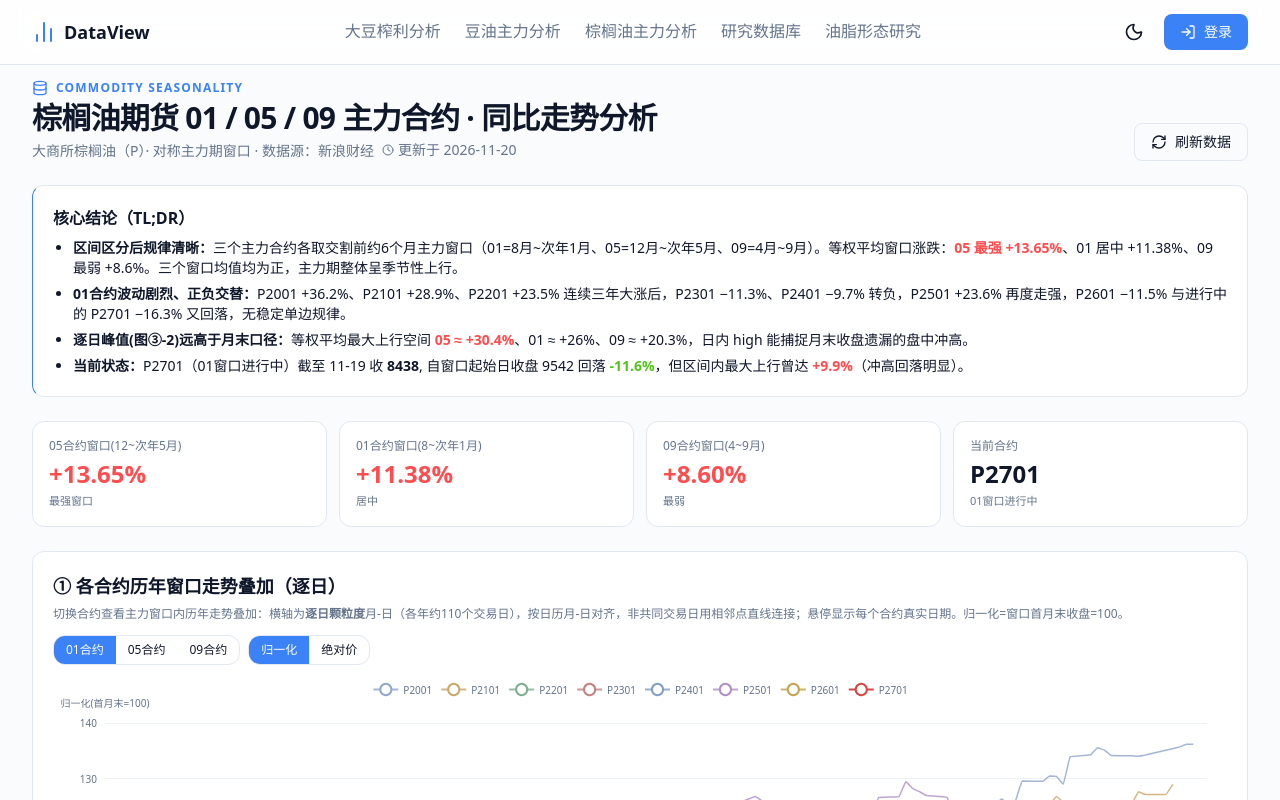
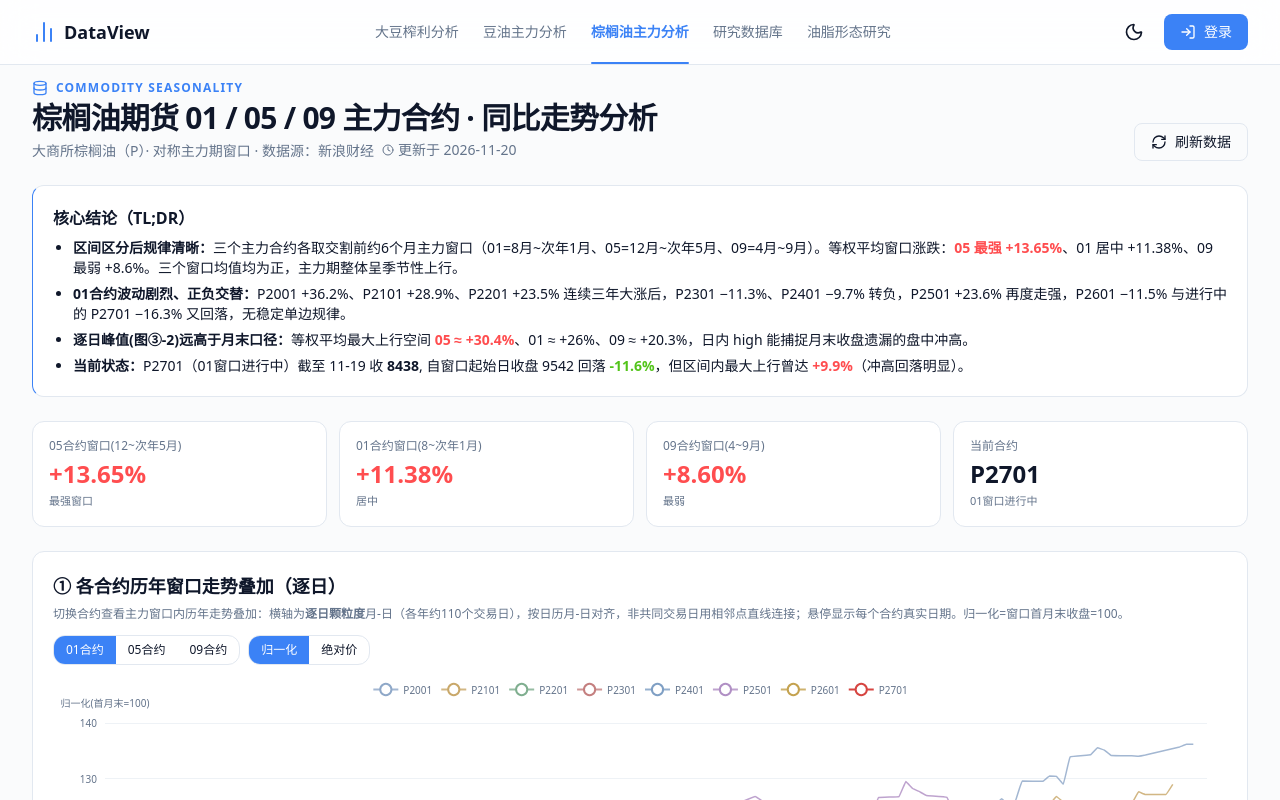
Before and after one commit to ccyang34/dataview, a Next.js app: page /analysis/palm-oil-p01 in a window 1280 px wide. Shown: the top 800 px of the page. Built offline with nearby package versions, Linux system fonts and the light colour scheme.

Commit message:
feat: 导航栏加当前页选中标识（主色加粗+底部指示条，桌面与移动端）

```diff
--- a/src/components/layout/Navbar.tsx
+++ b/src/components/layout/Navbar.tsx
@@ -1,6 +1,7 @@
 "use client";
 
 import Link from "next/link";
+import { usePathname } from "next/navigation";
 import { useState } from "react";
 import { BarChart2, Menu, X, Moon, Sun, User, LogIn } from "lucide-react";
 
@@ -8,9 +9,20 @@ interface NavbarProps {
     user?: { name: string; email: string } | null;
 }
 
+const NAV_ITEMS = [
+    { href: "/analysis/crush-margin", label: "大豆榨利分析" },
+    { href: "/analysis/soybean-oil-y01", label: "豆油主力分析" },
+    { href: "/analysis/palm-oil-p01", label: "棕榈油主力分析" },
+    { href: "/database", label: "研究数据库" },
+    { href: "/analysis/oil-shape-research", label: "油脂形态研究" },
+];
+
 export function Navbar({ user }: NavbarProps) {
     const [isOpen, setIsOpen] = useState(false);
     const [isDark, setIsDark] = useState(false);
+    const pathname = usePathname() || "";
+
+    const isActive = (href: string) => pathname === href || pathname.startsWith(href + "/");
 
     const toggleTheme = () => {
         setIsDark(!isDark);
@@ -28,40 +40,22 @@ export function Navbar({ user }: NavbarProps) {
                     </Link>
 
                     {/* Desktop Nav */}
-                    <div className="hidden md:flex items-center gap-6">
+                    <div className="hidden md:flex items-center gap-6 h-full">
+                        {NAV_ITEMS.map(item => {
+                            const active = isActive(item.href);
+                            return (
                                 <Link
-                            href="/analysis/crush-margin"
-                            className="text-[var(--muted)] hover:text-[var(--foreground)] transition-colors cursor-pointer"
+                                    key={item.href}
+                                    href={item.href}
+                                    aria-current={active ? "page" : undefined}
+                                    className={`relative flex items-center h-full text-sm whitespace-nowrap transition-colors cursor-pointer ${active
+                                        ? "text-[var(--primary)] font-semibold after:absolute after:inset-x-0 after:bottom-0 after:h-0.5 after:rounded-full after:bg-[var(--primary)]"
+                                        : "text-[var(--muted)] hover:text-[var(--foreground)]"}`}
                                 >
-                            大豆榨利分析
+                                    {item.label}
                                 </Link>
-
-                        <Link
-                            href="/analysis/soybean-oil-y01"
-                            className="text-[var(--muted)] hover:text-[var(--foreground)] transition-colors cursor-pointer"
-                        >
-                            豆油主力分析
-                        </Link>
-
-                        <Link
-                            href="/analysis/palm-oil-p01"
-                            className="text-[var(--muted)] hover:text-[var(--foreground)] transition-colors cursor-pointer"
-                        >
-                            棕榈油主力分析
-                        </Link>
-
-                        <Link
-                            href="/database"
-                            className="text-[var(--muted)] hover:text-[var(--foreground)] transition-colors cursor-pointer"
-                        >
-                            研究数据库
-                        </Link>
-                        <Link
-                            href="/analysis/oil-shape-research"
-                            className="text-[var(--muted)] hover:text-[var(--foreground)] transition-colors cursor-pointer"
-                        >
-                            油脂形态研究
-                        </Link>
+                            );
+                        })}
                     </div>
 
                     {/* Right Actions */}
@@ -71,11 +65,7 @@ export function Navbar({ user }: NavbarProps) {
                             className="p-2 rounded-lg hover:bg-[var(--card-hover)] transition-colors cursor-pointer"
                             aria-label="切换主题"
                         >
-                            {isDark ? (
-                                <Sun className="w-5 h-5" />
-                            ) : (
-                                <Moon className="w-5 h-5" />
-                            )}
+                            {isDark ? <Sun className="w-5 h-5" /> : <Moon className="w-5 h-5" />}
                         </button>
 
                         {user ? (
@@ -84,10 +74,7 @@ export function Navbar({ user }: NavbarProps) {
                                 <span className="text-sm">{user.name}</span>
                             </div>
                         ) : (
-                            <Link
-                                href="/login"
-                                className="btn btn-primary text-sm cursor-pointer"
-                            >
+                            <Link href="/login" className="btn btn-primary text-sm cursor-pointer">
                                 <LogIn className="w-4 h-4" />
                                 登录
                             </Link>
@@ -105,63 +92,35 @@ export function Navbar({ user }: NavbarProps) {
             </div>
 
             {/* Mobile Menu */}
-            {
-                isOpen && (
+            {isOpen && (
                 <div className="md:hidden bg-[var(--card)] border-b border-[var(--border)] animate-in">
-                        <div className="px-4 py-4 space-y-3">
+                    <div className="px-4 py-4 space-y-2">
+                        {NAV_ITEMS.map(item => {
+                            const active = isActive(item.href);
+                            return (
                                 <Link
-                                href="/analysis/crush-margin"
-                                className="block py-2 text-[var(--muted)] hover:text-[var(--foreground)]"
+                                    key={item.href}
+                                    href={item.href}
+                                    aria-current={active ? "page" : undefined}
                                     onClick={() => setIsOpen(false)}
+                                    className={`block py-2 pl-3 pr-2 rounded-r-md border-l-2 transition-colors ${active
+                                        ? "border-[var(--primary)] bg-[var(--primary)]/10 text-[var(--primary)] font-semibold"
+                                        : "border-transparent text-[var(--muted)] hover:text-[var(--foreground)] hover:bg-[var(--card-hover)]"}`}
                                 >
-                                大豆榨利分析
+                                    {item.label}
                                 </Link>
-                            <Link
-                                href="/analysis/soybean-oil-y01"
-                                className="block py-2 text-[var(--muted)] hover:text-[var(--foreground)]"
-                                onClick={() => setIsOpen(false)}
-                            >
-                                豆油主力分析
-                            </Link>
-                            <Link
-                                href="/analysis/palm-oil-p01"
-                                className="block py-2 text-[var(--muted)] hover:text-[var(--foreground)]"
-                                onClick={() => setIsOpen(false)}
-                            >
-                                棕榈油主力分析
-                            </Link>
-                            <Link
-                                href="/database"
-                                className="block py-2 text-[var(--muted)] hover:text-[var(--foreground)]"
-                                onClick={() => setIsOpen(false)}
-                            >
-                                研究数据库
-                            </Link>
-                            <Link
-                                href="/analysis/oil-shape-research"
-                                className="block py-2 text-[var(--muted)] hover:text-[var(--foreground)]"
-                                onClick={() => setIsOpen(false)}
-                            >
-                                油脂形态研究
-                            </Link>
+                            );
+                        })}
                         <div className="pt-3 border-t border-[var(--border)] flex items-center justify-between">
-                                <button
-                                    onClick={toggleTheme}
-                                    className="flex items-center gap-2 py-2 cursor-pointer"
-                                >
+                            <button onClick={toggleTheme} className="flex items-center gap-2 py-2 cursor-pointer">
                                 {isDark ? <Sun className="w-4 h-4" /> : <Moon className="w-4 h-4" />}
                                 <span>{isDark ? "浅色模式" : "深色模式"}</span>
                             </button>
-                                {!user && (
-                                    <Link href="/login" className="btn btn-primary text-sm">
-                                        登录
-                                    </Link>
-                                )}
+                            {!user && <Link href="/login" className="btn btn-primary text-sm">登录</Link>}
                         </div>
                     </div>
                 </div>
-                )
-            }
+            )}
         </nav >
     );
 }
```
Lines whose indentation alone changed are shown as unchanged.
